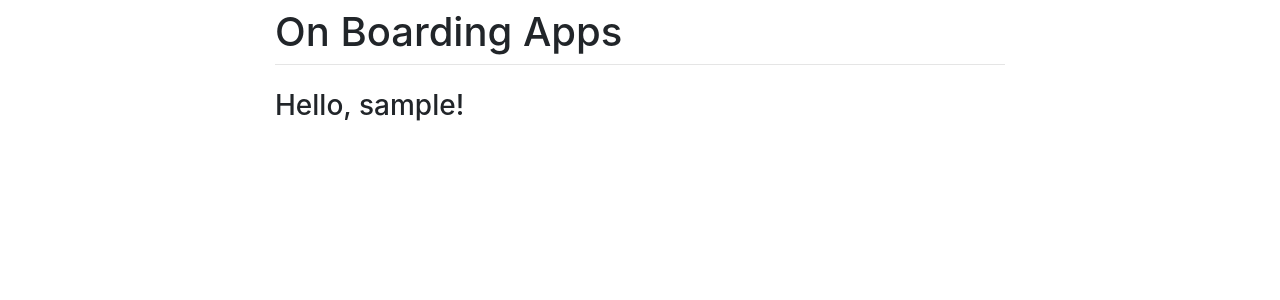
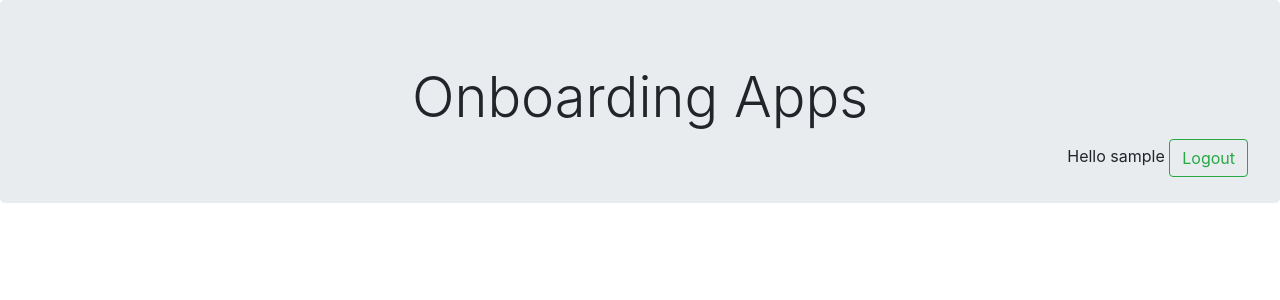
Before and after one commit to pavan-testpress/onboarding, a Django app: page / in a window 1280 px wide. Shown: the top 300 px of the page. Run offline with Django 3.2, Linux system fonts and the light colour scheme; the visitor is signed in with stand-in values (Sample User, id 1); parts of the project's set-up code (start-up, migrations or seed data) failed here and were passed over; some libraries are stand-ins or nearby versions.

Commit message:
Add logout view (#2)
- Add logout view
- Add TestCase
- Add logout link in template

```diff
--- a/onboarding/apps/accounts/templates/accounts/base.html
+++ b/onboarding/apps/accounts/templates/accounts/base.html
@@ -8,11 +8,16 @@
   {% endblock %}
 </head>
 <body>
+ <div class="jumbotron">
+   <h1 class="display-4"  style="text-align:center" >Onboarding Apps</h1>
+   <div class="float-right">
+     <a>Hello {{ request.user.username }}</a>
+     <a class="btn btn-outline-success my-2 my-sm-0" href="{% url 'accounts:logout' %}">Logout</a>
+   </div>
+ </div>
   <div class="container">
     <div class="row justify-content-center">
       <div class="col-8">
-        <h1 class="mt-2">On Boarding Apps</h1>
-        <hr class="mt-0 mb-4">
         {% block content %}
         {% endblock %}
       </div>
--- a/onboarding/apps/accounts/templates/accounts/home.html
+++ b/onboarding/apps/accounts/templates/accounts/home.html
@@ -4,5 +4,4 @@
   <title>Home Page</title>
 {% endblock %}
 {% block content %}
-<h3>Hello, {{ request.user.username }}!</h3>
 {% endblock %}
--- a/onboarding/apps/accounts/urls.py
+++ b/onboarding/apps/accounts/urls.py
@@ -6,6 +6,7 @@ from . import views
 
 app_name = 'accounts'
 urlpatterns = [
-    path('login/', auth_views.LoginView.as_view(authentication_form = UserLoginForm), name='login'),
+    path('login/', auth_views.LoginView.as_view(authentication_form=UserLoginForm), name='login'),
+    path('logout/', auth_views.LogoutView.as_view(), name="logout"),
     path('', views.home, name='home'),
 ]
--- a/onboarding/apps/accounts/views.py
+++ b/onboarding/apps/accounts/views.py
@@ -1,5 +1,6 @@
 from django.shortcuts import render
 from django.contrib.auth.decorators import login_required
+
 
 @login_required
 def home(request):
--- a/onboarding/onboarding/settings.py
+++ b/onboarding/onboarding/settings.py
@@ -123,3 +123,4 @@ STATIC_URL = '/static/'
 CRISPY_TEMPLATE_PACK = 'bootstrap4'
 LOGIN_REDIRECT_URL = 'accounts:home'
 LOGIN_URL = 'accounts:login'
+LOGOUT_REDIRECT_URL = 'accounts:home'
```
Also changed, not shown: onboarding/apps/accounts/templates/registration/login.html (+18 -5 lines), onboarding/tests/test_accounts/test_logout.py (added, +26 -0 lines).
